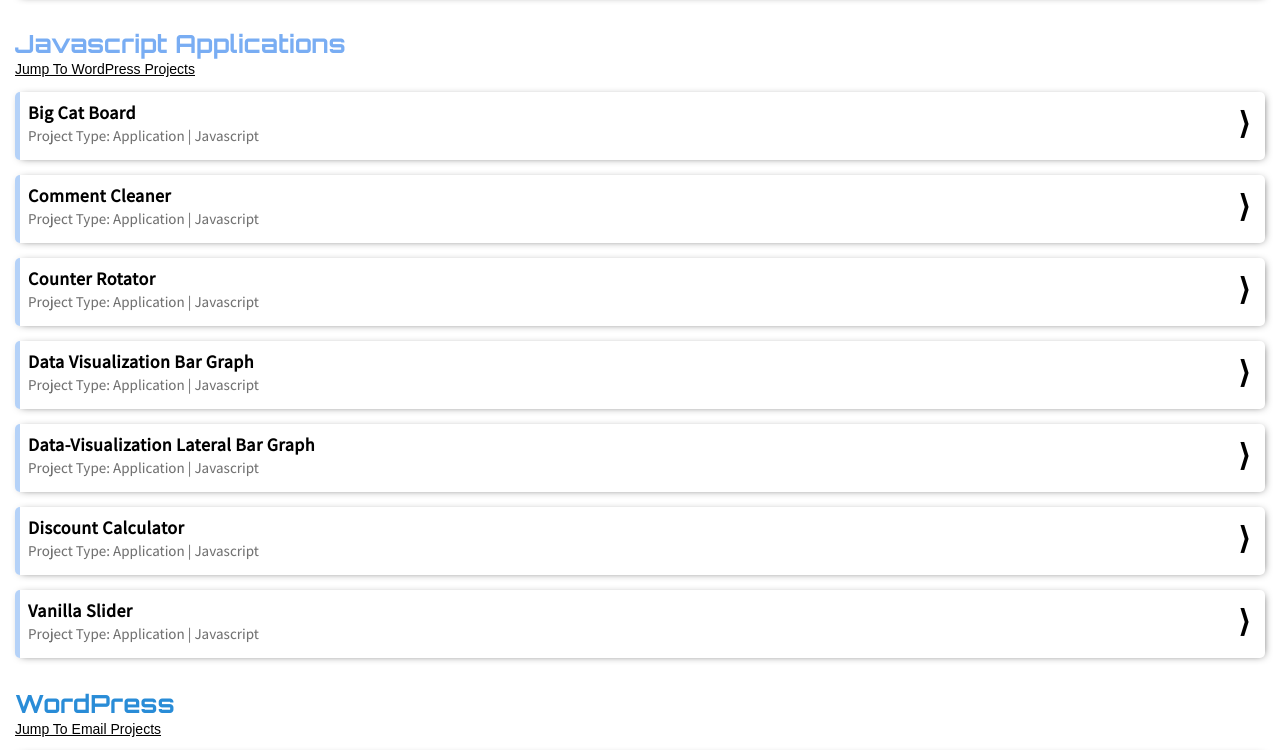
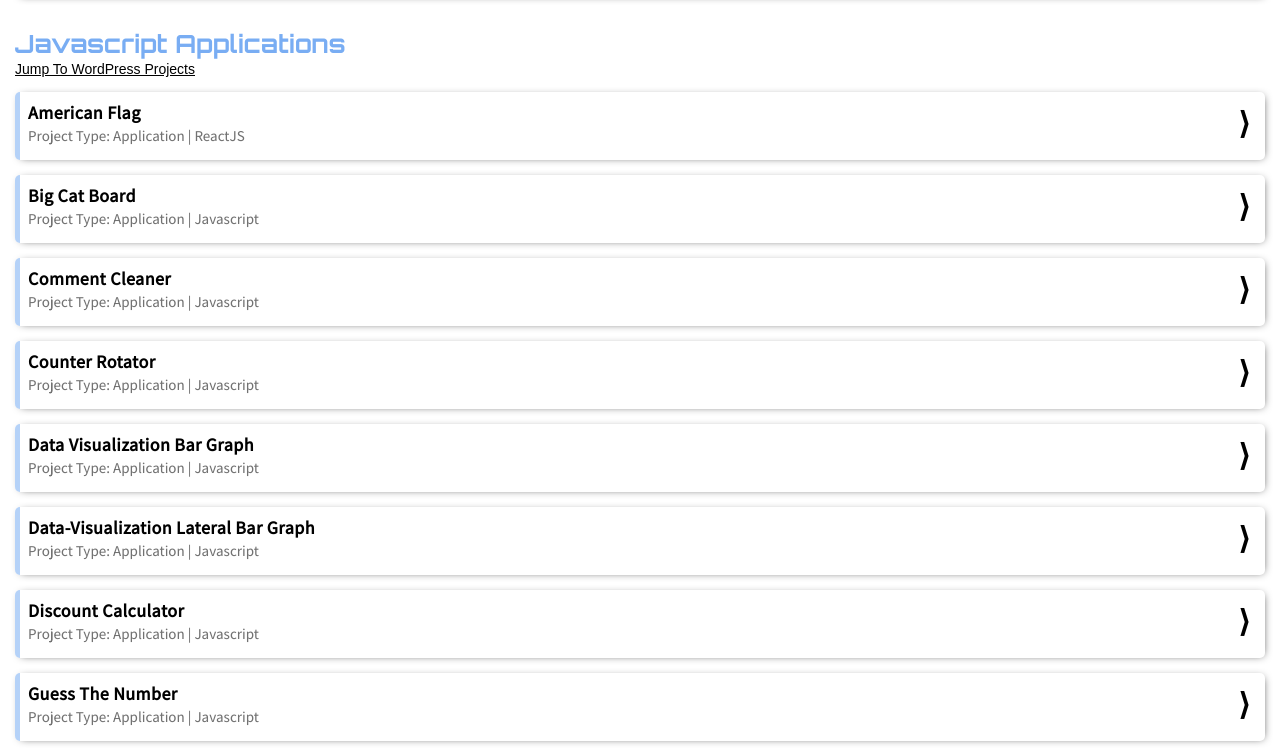
Before and after one commit to kcdevelop/dashboard, a plain HTML site: page index.html in a window 1280 px wide. Shown: the part 734-1484 px from the top of the page. Drawn offline with Linux system fonts and the light colour scheme.

Commit message:
Add "React American Flag" and "Guess The Number" applications

```diff
--- a/index.html
+++ b/index.html
@@ -129,6 +129,15 @@
 					Jump To WordPress Projects
 				</a>
 			</nav>
+			<a href="https://kcdevelop.github.io/react-american-flag/" target="_blank">
+				<article class="project js">
+					<div class="title">
+						<h3>American Flag</h3>
+						<p>Project Type: Application |<br class="mobile-show" /> ReactJS</p>
+					</div>
+					<div class="go-arrow">&rang;</div>
+				</article>
+			</a>
 			<a href="https://kcdevelop.github.io/big-cat-board/" target="_blank">
 				<article class="project js">
 					<div class="title">
@@ -178,6 +187,15 @@
 				<article class="project js">
 					<div class="title">
 						<h3>Discount Calculator</h3>
+						<p>Project Type: Application |<br class="mobile-show" /> Javascript</p>
+					</div>
+					<div class="go-arrow">&rang;</div>
+				</article>
+			</a>
+			<a href="https://kcdevelop.github.io/guess-the-number/" target="_blank">
+				<article class="project js">
+					<div class="title">
+						<h3>Guess The Number</h3>
 						<p>Project Type: Application |<br class="mobile-show" /> Javascript</p>
 					</div>
 					<div class="go-arrow">&rang;</div>
```
